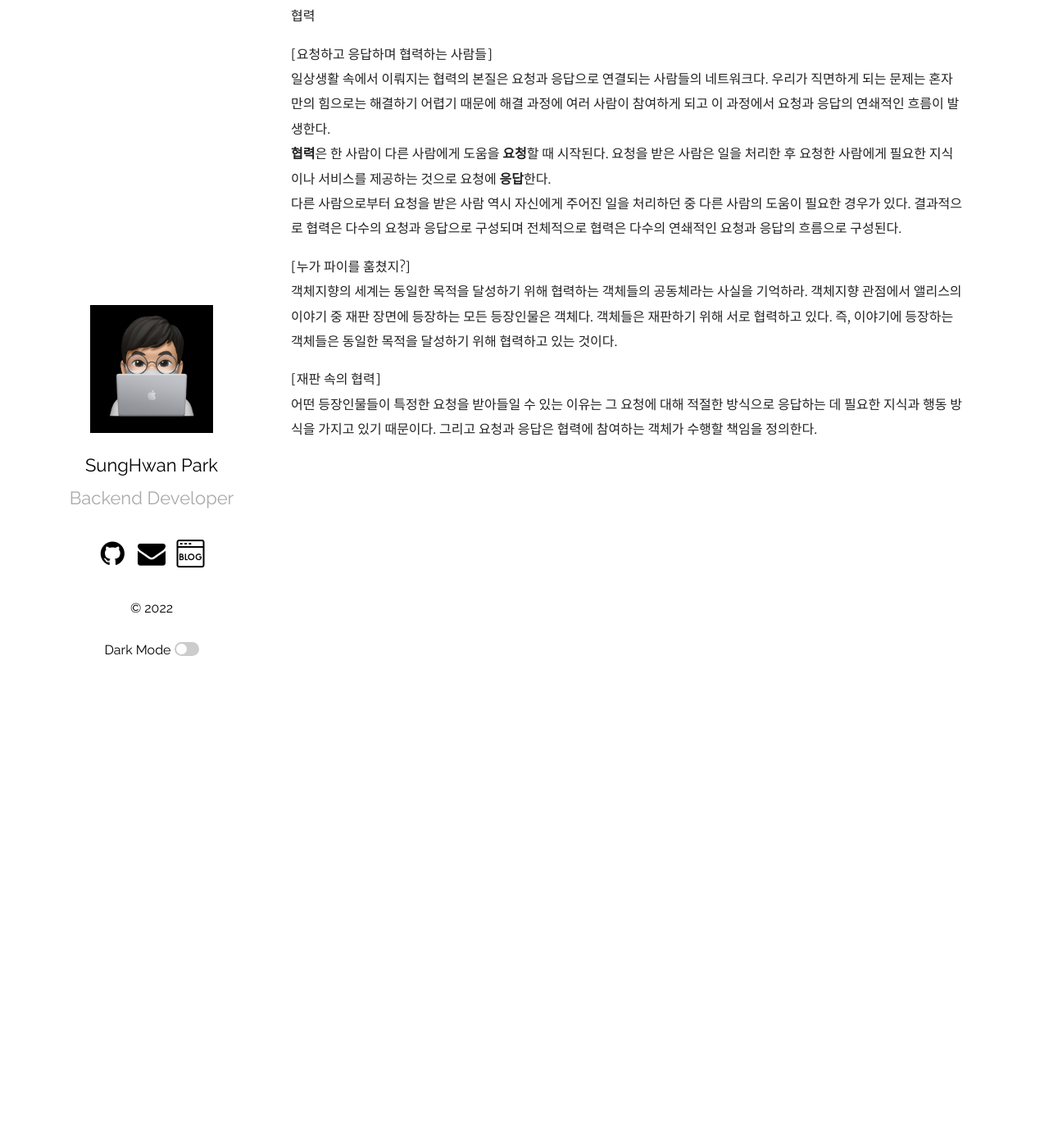
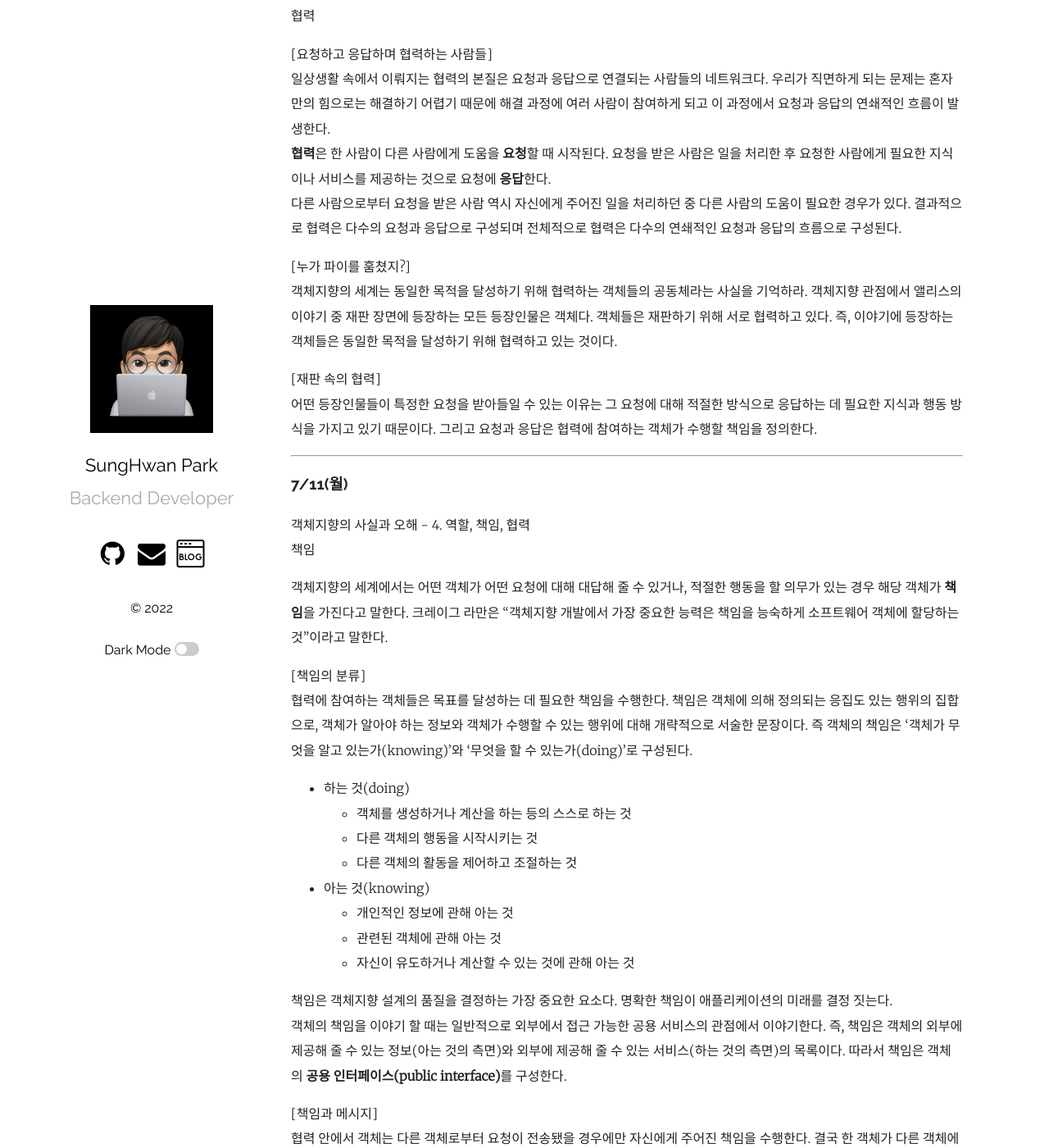
Before and after one commit to park0219/park0219.github.io, a Jekyll site: the page built from _posts/2022-07-01-7월TIL.markdown, in a window 1280 px wide and 1400 px high, scrolled down 9022 px. Shown: the whole window at 82% size. Built offline with Jekyll 4.4.1, drawn with Linux system fonts in a browser that asks for light colours; comment, search, counter and statistics services are not loaded; some of the changed text lies outside the part shown.

Commit message:
feat: 2022-07-11 TIL 추가

```diff
--- a/_posts/2022-07-01-7월TIL.markdown
+++ b/_posts/2022-07-01-7월TIL.markdown
@@ -218,3 +218,33 @@ categories: 202207 TIL
 
 [재판 속의 협력]
 어떤 등장인물들이 특정한 요청을 받아들일 수 있는 이유는 그 요청에 대해 적절한 방식으로 응답하는 데 필요한 지식과 행동 방식을 가지고 있기 때문이다. 그리고 요청과 응답은 협력에 참여하는 객체가 수행할 책임을 정의한다.
+
+---
+
+### 7/11(월)
+
+객체지향의 사실과 오해 - 4. 역할, 책임, 협력
+책임
+
+객체지향의 세계에서는 어떤 객체가 어떤 요청에 대해 대답해 줄 수 있거나, 적절한 행동을 할 의무가 있는 경우 해당 객체가 **책임**을 가진다고 말한다. 크레이그 라만은 "객체지향 개발에서 가장 중요한 능력은 책임을 능숙하게 소프트웨어 객체에 할당하는 것"이라고 말한다.
+
+[책임의 분류]
+협력에 참여하는 객체들은 목표를 달성하는 데 필요한 책임을 수행한다. 책임은 객체에 의해 정의되는 응집도 있는 행위의 집합으로, 객체가 알아야 하는 정보와 객체가 수행할 수 있는 행위에 대해 개략적으로 서술한 문장이다. 즉 객체의 책임은 '객체가 무엇을 알고 있는가(knowing)'와 '무엇을 할 수 있는가(doing)'로 구성된다.
+
+-   하는 것(doing)
+    -   객체를 생성하거나 계산을 하는 등의 스스로 하는 것
+    -   다른 객체의 행동을 시작시키는 것
+    -   다른 객체의 활동을 제어하고 조절하는 것
+-   아는 것(knowing)
+    -   개인적인 정보에 관해 아는 것
+    -   관련된 객체에 관해 아는 것
+    -   자신이 유도하거나 계산할 수 있는 것에 관해 아는 것
+
+책임은 객체지향 설계의 품질을 결정하는 가장 중요한 요소다. 명확한 책임이 애플리케이션의 미래를 결정 짓는다.
+객체의 책임을 이야기 할 때는 일반적으로 외부에서 접근 가능한 공용 서비스의 관점에서 이야기한다. 즉, 책임은 객체의 외부에 제공해 줄 수 있는 정보(아는 것의 측면)와 외부에 제공해 줄 수 있는 서비스(하는 것의 측면)의 목록이다. 따라서 책임은 객체의 **공용 인터페이스(public interface)**를 구성한다.
+
+[책임과 메시지]
+협력 안에서 객체는 다른 객체로부터 요청이 전송됐을 경우에만 자신에게 주어진 책임을 수행한다. 결국 한 객체가 다른 객체에게 전송한 요청은 그 요청을 수신한 객체의 책임이 수행되게 한다. 이처럼 객체가 다른 객체에게 주어진 책임을 수행하도록 요청을 보내는 것을 **메시지 전송(message-send)**이라고 한다. 메시지를 전송함으로써 협력을 요청하는 객체를 **송신사**라고 하고 메시지를 받아 요청을 처리하는 객체를 **수신자**라고 한다. 메시지는 협력을 위해 한 객체가 다른 객체로 접근할 수 있는 유일한 수단이다.
+책임이 협력이라는 문맥 속에서 요청을 수신하는 한 쪽의 객체 관점에서 무엇을 할 수 있는지를 나열하는 것이라면 메시지는 협력에 참여하는 두 객체 사이의 관계를 강조한 것이다. 메시지라고 이야기할 떄는 항상 메시지를 전송하는 객체와 메시지를 수신하는 객체가 상호 협력하는 문맥을 강조한다.
+이때 주의할 점은 책임과 메시지의 수준이 같지 않다는 점이다.책임은 객체가 협력에 참여하기 위해 수행해야 하는 행위를 상위 수준에서 개략적으로 서술한 것이다. 책임을 결정한 후 실제로 협력을 정제하면서 이를 메시지로 변환할 때는 하나의 책임이 여러 메시지로 분할되는 것이 일반적이다.
+객체지향 설게는 **협력에 참여하기 위해 어떤 객체가 어떤 책임을 수행해야 하고 어떤 객체로부터 메시지를 수신할 것인지를 결정하는 것으로부터 시작**된다. 어떤 클래스가 필요하고 어떤 메서드를 포함해야 하는지를 결정하는 것은 책임과 메시지에 대한 대략적인 윤곽을 잡은 후에 시작해도 늦지 않다.
```
